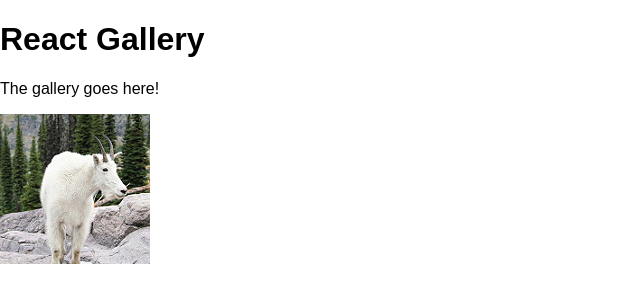
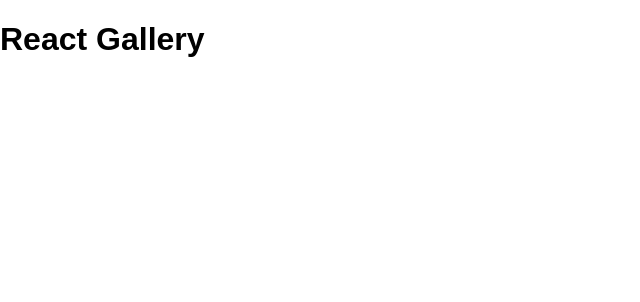
Before and after one commit to bntracy/weekend-react-gallery, a React (Vite) app: page / in a window 1280 px wide. Shown: the top 302 px of the page, without its empty margins (0-640 px from the left). Built offline with nearby package versions, Linux system fonts and the light colour scheme.

Commit message:
components added

```diff
--- a/src/components/App/App.jsx
+++ b/src/components/App/App.jsx
@@ -1,13 +1,14 @@
+import GalleryList from "../GalleryList/GalleryList";
 
 function App() {
     return (
-      <div>
+      <div data-testid="app">
         <header>
           <h1>React Gallery</h1>
         </header>
-
-        <p>The gallery goes here!</p>
-        <img src="images/goat_small.jpg"/>
+        <GalleryList />
+        {/* <p>The gallery goes here!</p>
+        <img src="images/goat_small.jpg"/> */}
       </div>
     );
 }
--- /dev/null
+++ b/src/components/GalleryItem/GalleryItem.jsx
@@ -0,0 +1,5 @@
+function GalleryItem() {
+    return (<></>);
+}
+
+export default GalleryItem;
--- /dev/null
+++ b/src/components/GalleryList/GalleryList.jsx
@@ -0,0 +1,5 @@
+function GalleryList() {
+    return (<></>);
+}
+
+export default GalleryList;
```
